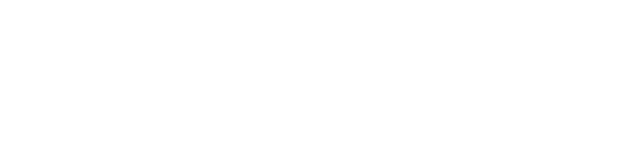
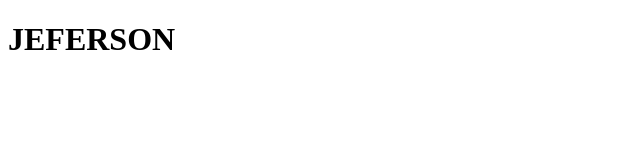
Before and after one commit to Jeferson0903/test, a plain HTML site: page index.html in a window 1280 px wide. Shown: the whole page, without its empty margins (0-640 px from the left). Drawn offline with Linux system fonts and the light colour scheme.

Commit message:
Atualização test

```diff
--- a/index.html
+++ b/index.html
@@ -7,6 +7,6 @@
     <title>Document</title>
 </head>
 <body>
-
+    <h1>JEFERSON</h1>
 </body>
 </html>
```
